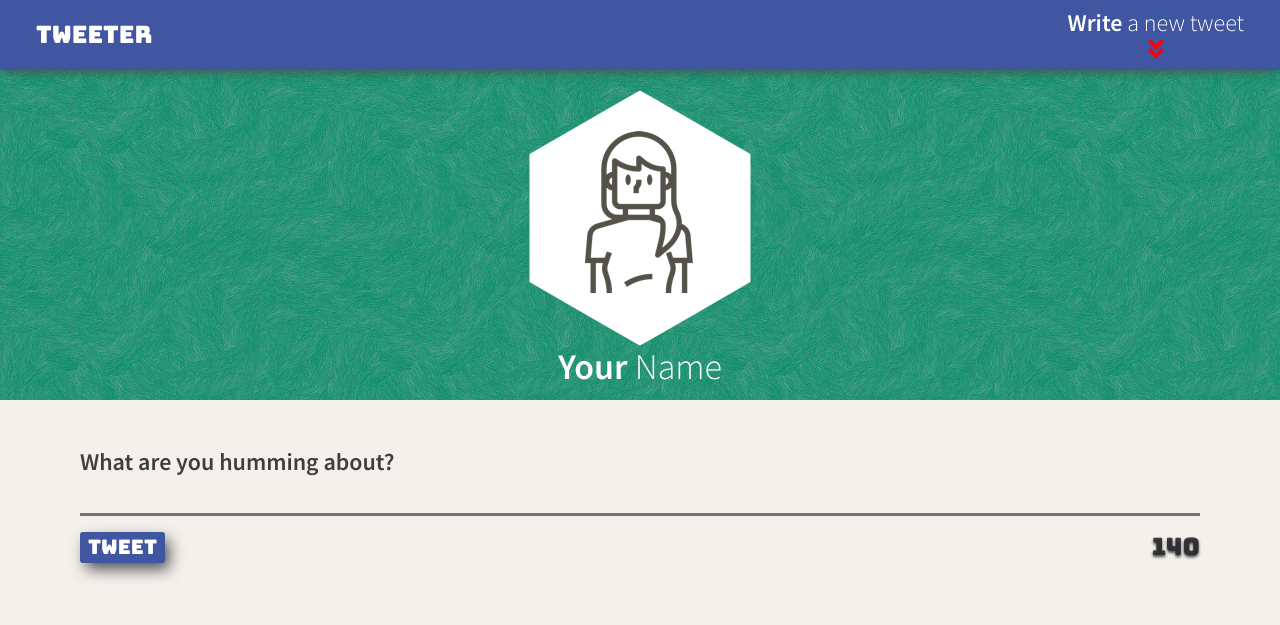
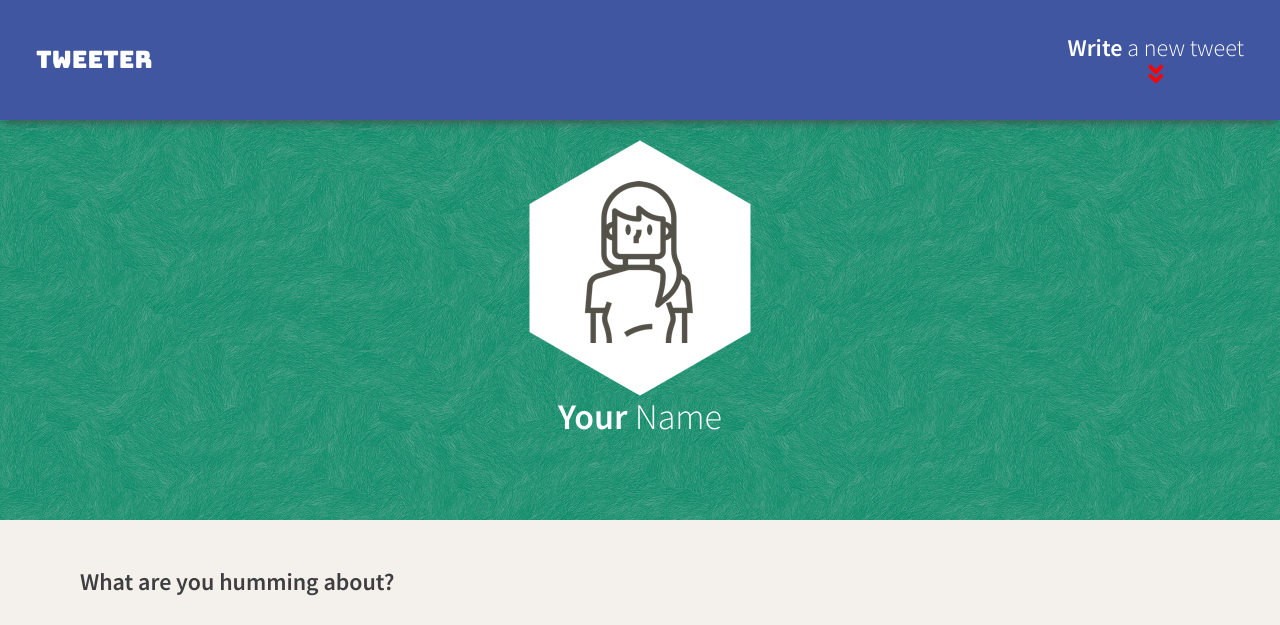
Before and after one commit to RReiso/tweeter-app, a website: page public/index.html in a window 1280 px wide. Shown: the top 625 px of the page. Drawn offline with nearby package versions, Linux system fonts and the light colour scheme.

Commit message:
Adjust the size of navbar and header

```diff
--- a/public/styles/header.css
+++ b/public/styles/header.css
@@ -1,5 +1,5 @@
 .user-profile{
-  height: 400px;
+  height: 520px;
   width: 100%;
   background-color: rgb(255, 255, 255);
   color: var(--color-light-text);
@@ -10,7 +10,7 @@
 }
 
 .user{
-  padding-top:90px;
+  padding-top:140px;
   display: flex;
   flex-direction: column;
   align-items: center;
--- a/public/styles/nav.css
+++ b/public/styles/nav.css
@@ -1,5 +1,5 @@
 nav{
-  height: 70px;
+  height: 120px;
   width: 100vw;
   background-color: var(--color-accent);
   color: var(--color-light-text);
```
